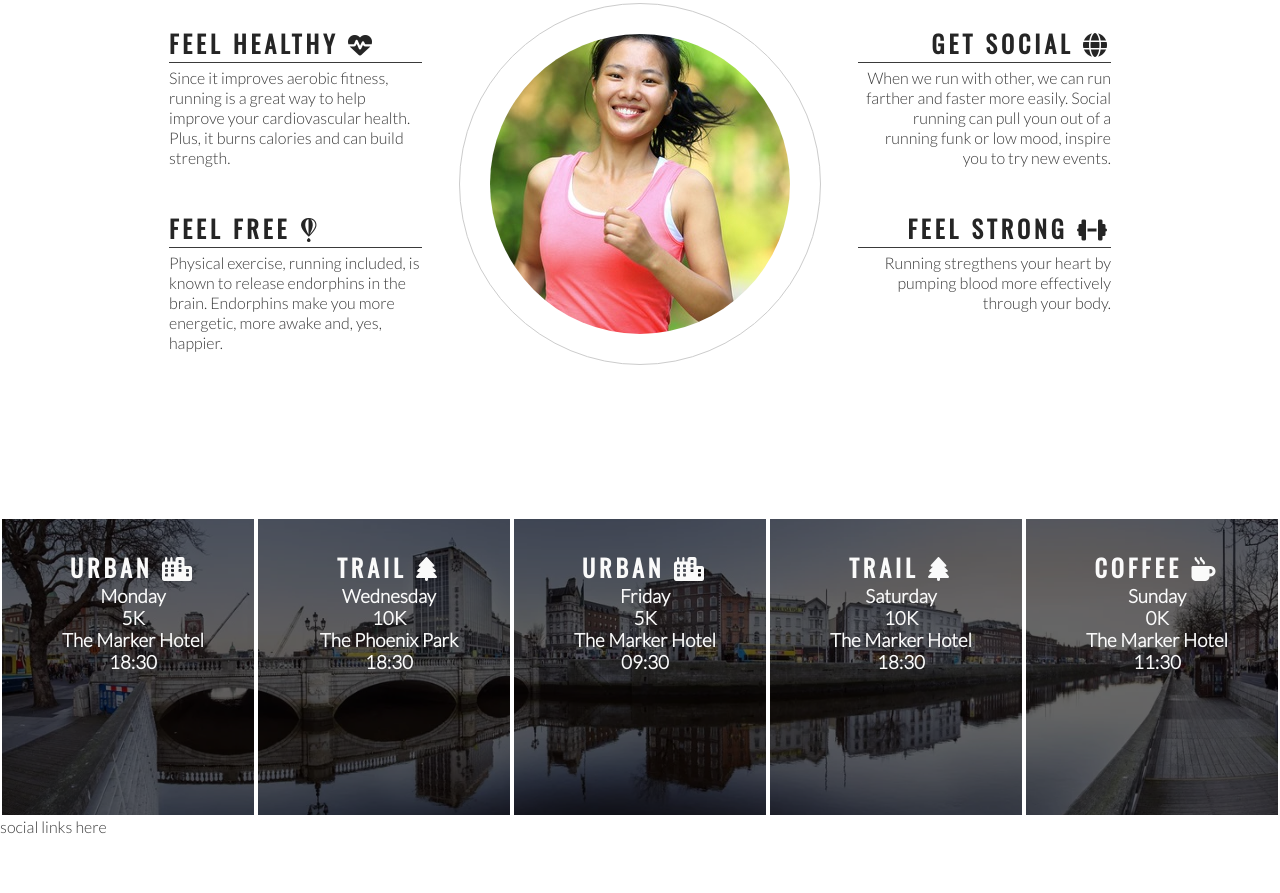
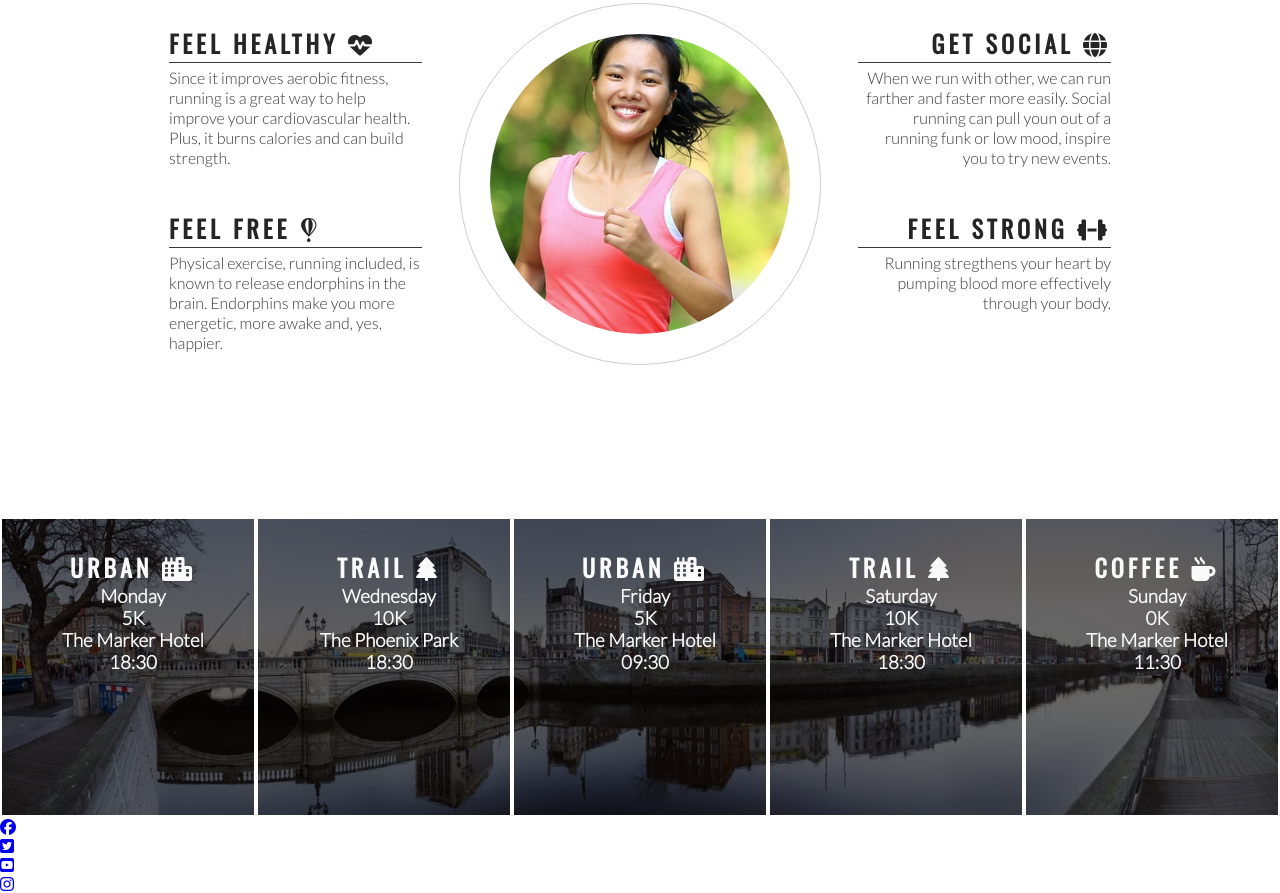
Before and after one commit to mmunson94/love-running, a plain HTML site: page index.html in a window 1280 px wide. Shown: the part 778-1671 px from the top of the page. Before the commit the page ends 1614 px from the top, so only its background shows below. Drawn offline with nearby package versions, Linux system fonts and the light colour scheme.

Commit message:
Add social media icons to footer

```diff
--- a/index.html
+++ b/index.html
@@ -133,7 +133,24 @@
         </div>
     </section>
     <footer>
-        social links here
+        <ul>
+            <li>
+                <a href="http://facebook.com" target="_blank" rel="noopener"
+                 aria-label="Visit our Facebook page (opens in a new tab)"> <i class="fa-brands fa-facebook"></i></a>
+            </li>
+            <li>
+                <a href="http://twitter.com" target="_blank" rel="noopener"
+                 aria-label="Visit our Twitter page (opens in a new tab)"> <i class="fa-brands fa-square-twitter"></i></a>
+            </li>
+            <li>
+                <a href="http://youtube.com" target="_blank" rel="noopener"
+                 aria-label="Visit our youtube page (opens in a new tab)"> <i class="fa-brands fa-square-youtube"></i></a>
+            </li>
+            <li>
+                <a href="http://instagram.com" target="_blank" rel="noopener"
+                 aria-label="Visit our Instagram page (opens in a new tab)"> <i class="fa-brands fa-instagram"></i></a>
+            </li>
+        </ul>
     </footer>
 
     <script src="https://kit.fontawesome.com/545aaeed7d.js" crossorigin="anonymous"></script>
```
